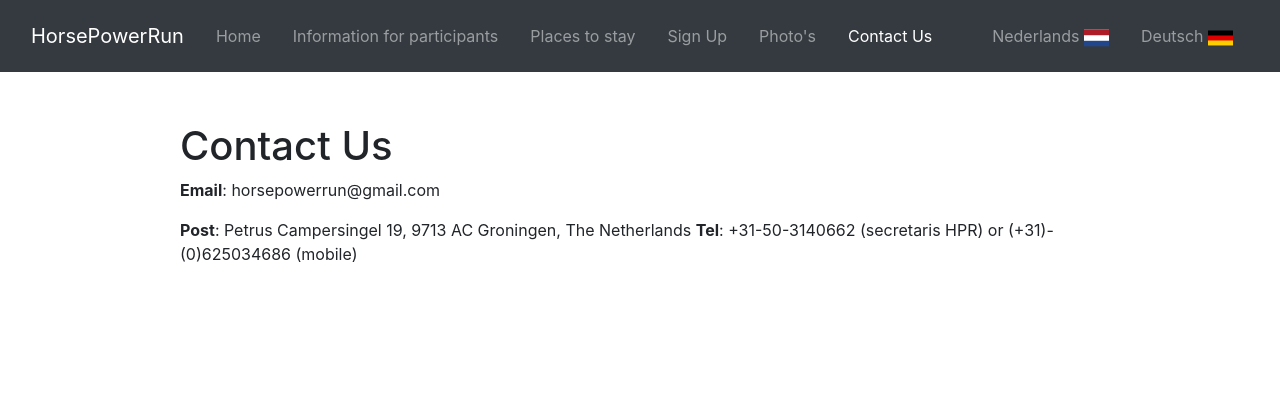
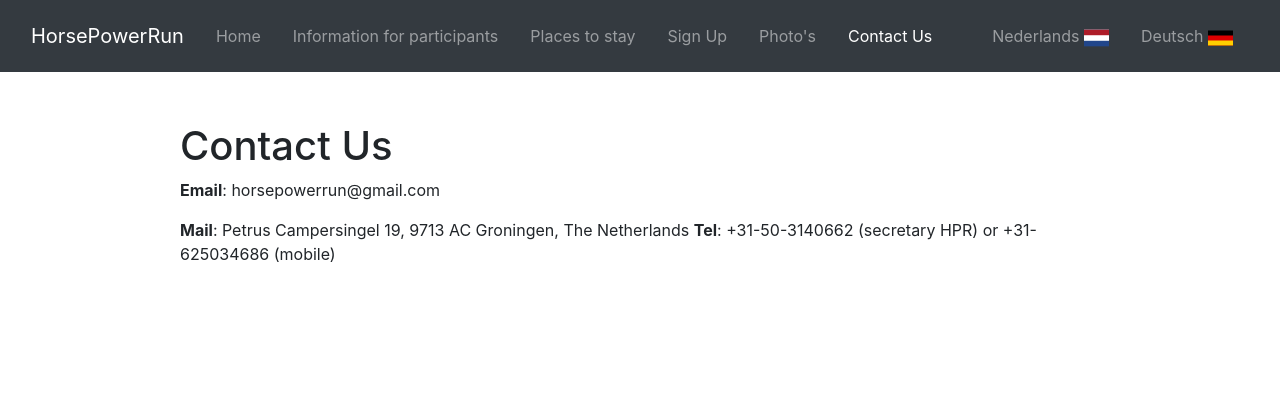
Before and after one commit to nielshuman/HorsePowerRun, a Jekyll site: the page built from en/contact.md, in a window 1280 px wide. Shown: the top 413 px of the page. Built offline with Jekyll 4.4.1, drawn with Linux system fonts in a browser that asks for light colours.

Commit message:
Update contact.md

```diff
--- a/en/contact.md
+++ b/en/contact.md
@@ -1,9 +1,10 @@
 ---
 title: Contact Us
+published: true
 ---
 # Contact Us
 
 **Email**: horsepowerrun@gmail.com
 
-**Post**: Petrus Campersingel 19, 9713 AC Groningen, The Netherlands
-**Tel**: +31-50-3140662 (secretaris HPR) or (+31)-(0)625034686 (mobile)
+**Mail**: Petrus Campersingel 19, 9713 AC Groningen, The Netherlands
+**Tel**: +31-50-3140662 (secretary HPR) or +31-625034686 (mobile)
```
